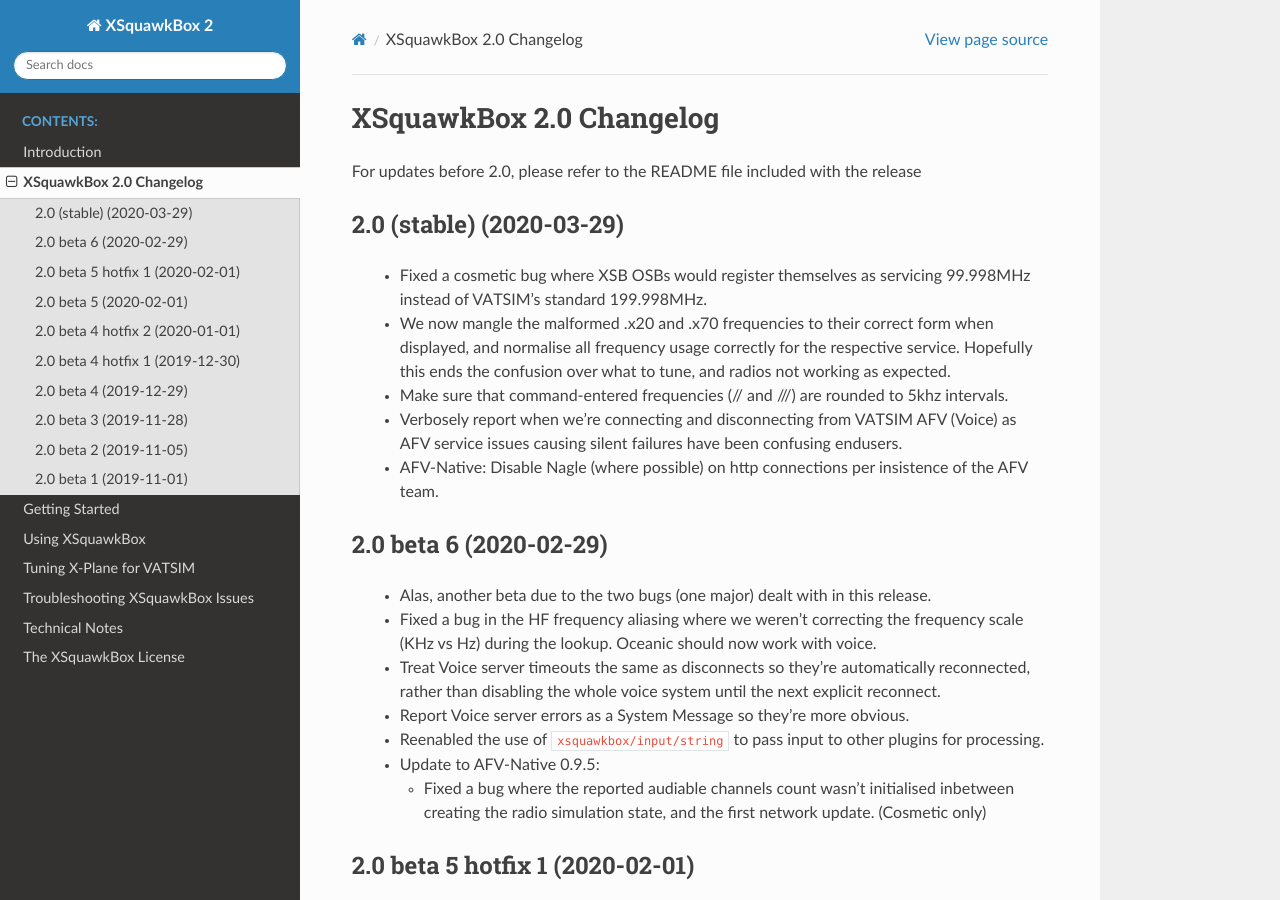
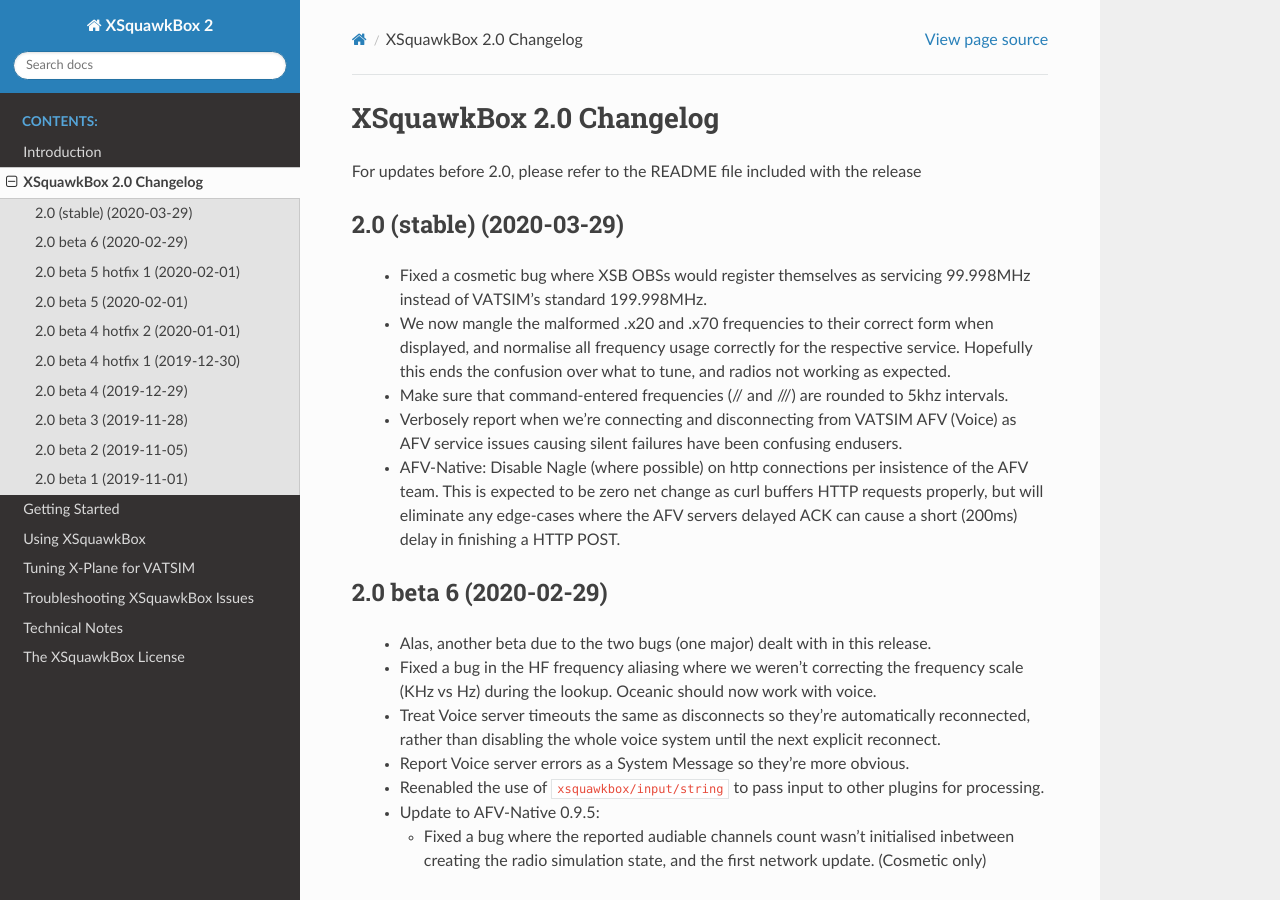
Before and after one commit to xsquawkbox/xsb2-manual, a Sphinx documentation site: the page built from source/changelog.rst, in a window 1280 px wide and 900 px high. Built offline with Sphinx 7.4.7 and the Read the Docs theme 2.0.0, drawn with Linux system fonts in a browser that asks for light colours.

Commit message:
Fix spello in changelog.  Explain Nagle change.

```diff
--- a/source/changelog.rst
+++ b/source/changelog.rst
@@ -7,7 +7,7 @@
 2.0 (stable) (2020-03-29)
 =========================
 
- * Fixed a cosmetic bug where XSB OSBs would register themselves as servicing
+ * Fixed a cosmetic bug where XSB OBSs would register themselves as servicing
    99.998MHz instead of VATSIM's standard 199.998MHz.
 
  * We now mangle the malformed .x20 and .x70 frequencies to their correct form
@@ -23,7 +23,9 @@
    endusers.
 
  * AFV-Native: Disable Nagle (where possible) on http connections per insistence
-   of the AFV team.
+   of the AFV team.   This is expected to be zero net change as curl buffers
+   HTTP requests properly, but will eliminate any edge-cases where the AFV
+   servers delayed ACK can cause a short (200ms) delay in finishing a HTTP POST.
 
 2.0 beta 6 (2020-02-29)
 =======================
```
